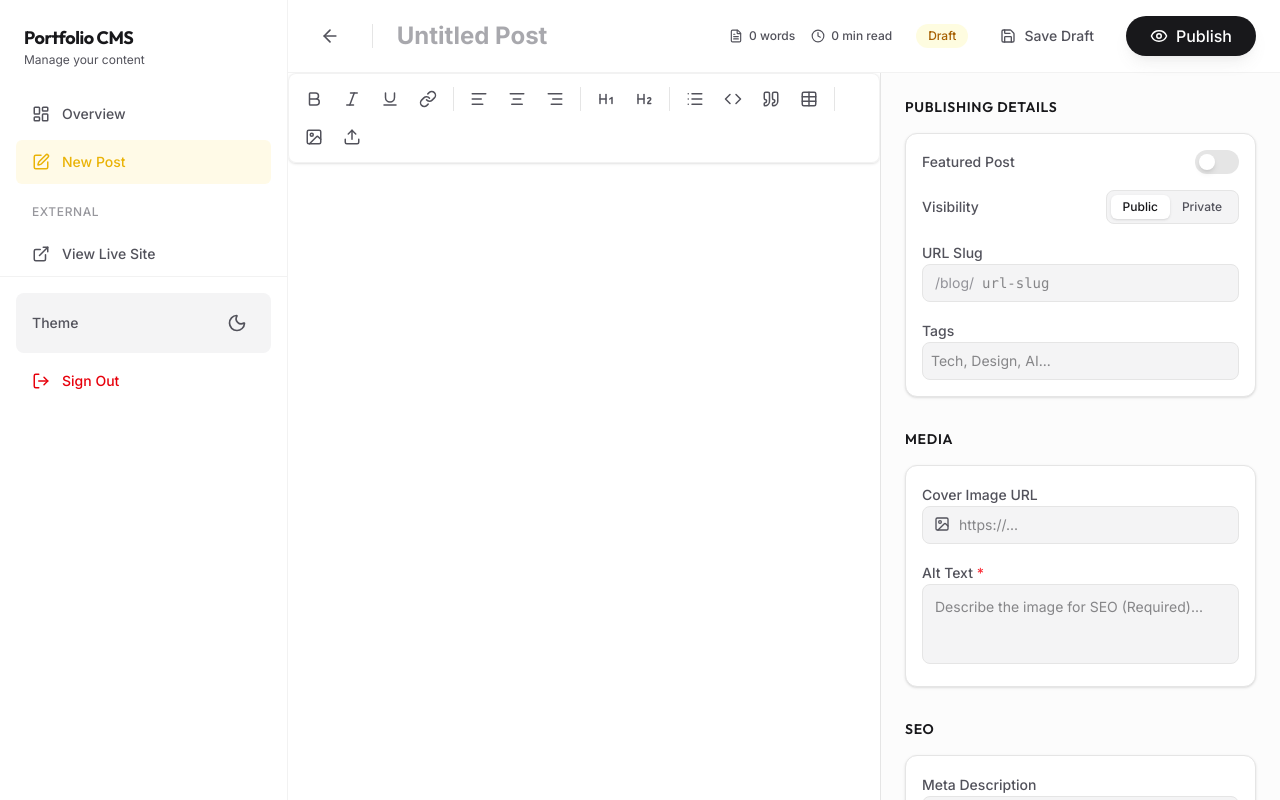
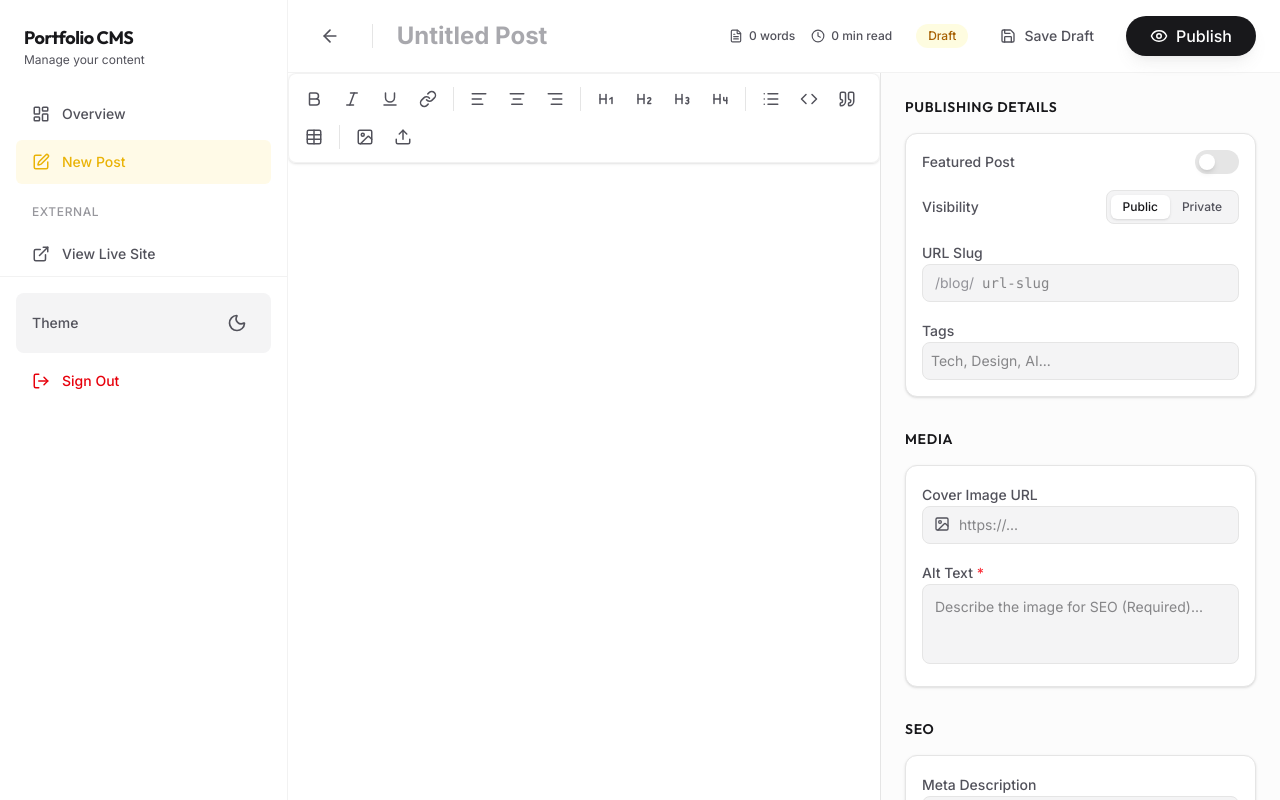
Before and after one commit to Channabasu2007/portfolio, a Next.js app: page /dashboard/create in a window 1280 px wide. Built offline with nearby package versions, Linux system fonts and the light colour scheme.

Commit message:
H3 and H4 text sizes are added

```diff
--- a/components/Blog/ArticleContent.jsx
+++ b/components/Blog/ArticleContent.jsx
@@ -57,6 +57,8 @@ export default function ArticleContent({ content }) {
             ref={contentRef}
             className="article-content prose prose-neutral dark:prose-invert prose-lg max-w-none
         prose-headings:font-semibold prose-headings:tracking-tight
+        prose-h3:text-2xl prose-h3:mt-10 prose-h3:mb-4
+        prose-h4:text-xl prose-h4:mt-8 prose-h4:mb-3
         prose-p:text-text-main/85 prose-p:leading-7 prose-p:font-normal
         prose-a:link-highlight
         prose-img:rounded-xl prose-img:my-8
--- /dev/null
+++ b/components/Editor/CodeBlock.jsx
@@ -0,0 +1,35 @@
+import { NodeViewWrapper, NodeViewContent } from '@tiptap/react';
+import { Copy, Check } from 'lucide-react';
+import { useState } from 'react';
+
+export default function CodeBlock({ node, updateAttributes, extension }) {
+    const [copied, setCopied] = useState(false);
+    const languages = extension.options.lowlight.listLanguages();
+    const defaultLanguage = node.attrs.language || 'javascript';
+
+    const copyToClipboard = () => {
+        const text = node.textContent;
+        navigator.clipboard.writeText(text).then(() => {
+            setCopied(true);
+            setTimeout(() => setCopied(false), 2000);
+        });
+    };
+
+    return (
+        <NodeViewWrapper className="relative group my-6">
+            <div className="absolute right-4 top-4 z-10 opacity-0 group-hover:opacity-100 transition-opacity">
+                <button
+                    onClick={copyToClipboard}
+                    className="p-1.5 bg-neutral-800/50 backdrop-blur-sm hover:bg-neutral-800 text-neutral-300 rounded border border-neutral-700 transition-all active:scale-95"
+                    title="Copy code"
+                >
+                    {copied ? <Check size={14} className="text-green-500" /> : <Copy size={14} />}
+                </button>
+            </div>
+
+            <pre className="!bg-[#0d1117] rounded-xl border border-neutral-800/50 shadow-2xl overflow-hidden">
+                <NodeViewContent as="code" className={`language-${defaultLanguage} !bg-transparent block p-6 text-sm leading-relaxed`} />
+            </pre>
+        </NodeViewWrapper>
+    );
+}
--- a/components/Editor/TiptapEditor.jsx
+++ b/components/Editor/TiptapEditor.jsx
@@ -2,6 +2,7 @@
 
 import { useEditor, EditorContent, ReactNodeViewRenderer } from '@tiptap/react';
 import ImageNode from './ImageNode';
+import CodeBlock from './CodeBlock';
 import { BubbleMenu } from '@tiptap/react/menus';
 import StarterKit from '@tiptap/starter-kit';
 import Image from '@tiptap/extension-image';
@@ -17,11 +18,11 @@ import { TableHeader } from '@tiptap/extension-table-header';
 import { common, createLowlight } from 'lowlight';
 import {
     Bold, Italic, Underline as UnderlineIcon,
-    List, Heading1, Heading2,
+    List, Heading1, Heading2, Heading3, Heading4,
     ImageIcon, Code as CodeIcon, Quote,
     AlignLeft, AlignCenter, AlignRight,
     Link as LinkIcon,
-    Table as TableIcon, Upload
+    Table as TableIcon, Upload, Copy, Check
 } from 'lucide-react';
 import { useCallback, useRef, useEffect } from 'react';
 import { useDialogs } from '@/components/ui/Dialogs';
@@ -102,6 +103,18 @@ const MenuBar = ({ editor, onAddImage, onSetLink }) => {
                 isActive={editor.isActive('heading', { level: 2 })}
                 icon={<Heading2 size={18} />}
                 title="Heading 2"
+            />
+            <MenuButton
+                onClick={() => editor.chain().focus().toggleHeading({ level: 3 }).run()}
+                isActive={editor.isActive('heading', { level: 3 })}
+                icon={<Heading3 size={18} />}
+                title="Heading 3"
+            />
+            <MenuButton
+                onClick={() => editor.chain().focus().toggleHeading({ level: 4 }).run()}
+                isActive={editor.isActive('heading', { level: 4 })}
+                icon={<Heading4 size={18} />}
+                title="Heading 4"
             />
 
             <div className="w-px h-6 bg-neutral-200 dark:bg-neutral-800 mx-1 self-center" />
@@ -198,13 +211,17 @@ export default function Tiptap({ content, onChange, editable = true, onShowPromp
         extensions: [
             StarterKit.configure({
                 heading: {
-                    levels: [1, 2, 3],
+                    levels: [1, 2, 3, 4],
                 },
                 codeBlock: false, // We use lowlight
             }),
             CodeBlockLowlight.configure({
                 lowlight,
                 defaultLanguage: 'javascript',
+            }).extend({
+                addNodeView() {
+                    return ReactNodeViewRenderer(CodeBlock);
+                },
             }),
             Image.extend({
                 addAttributes() {
@@ -402,6 +419,20 @@ export default function Tiptap({ content, onChange, editable = true, onShowPromp
                         >
                             <Heading2 size={14} />
                         </button>
+                        <button
+                            onClick={() => editor.chain().focus().toggleHeading({ level: 3 }).run()}
+                            className={`p-1.5 hover:bg-neutral-700 rounded transition-colors ${editor.isActive('heading', { level: 3 }) ? 'bg-neutral-700 text-primary' : ''}`}
+                            title="H3"
+                        >
+                            <Heading3 size={14} />
+                        </button>
+                        <button
+                            onClick={() => editor.chain().focus().toggleHeading({ level: 4 }).run()}
+                            className={`p-1.5 hover:bg-neutral-700 rounded transition-colors ${editor.isActive('heading', { level: 4 }) ? 'bg-neutral-700 text-primary' : ''}`}
+                            title="H4"
+                        >
+                            <Heading4 size={14} />
+                        </button>
 
                         <div className="w-px h-4 bg-neutral-700 mx-1" />
 
```
